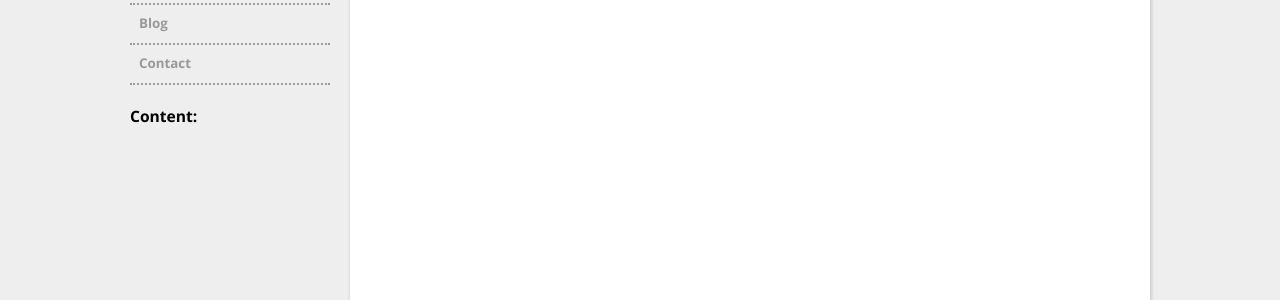
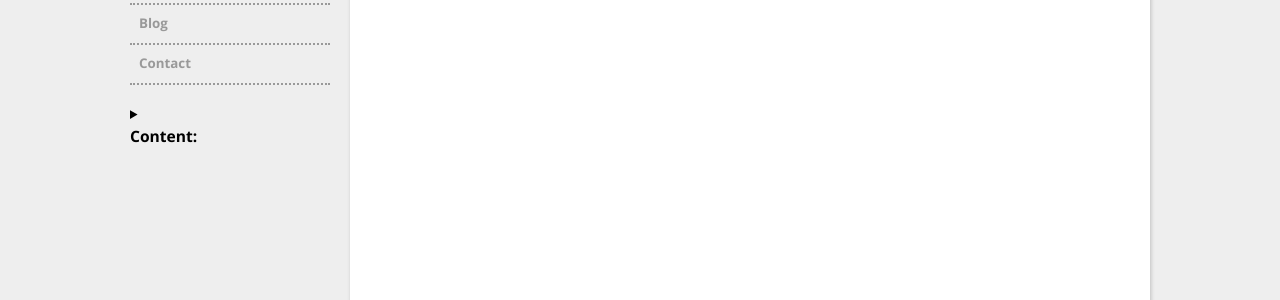
Before and after one commit to jonasblatter/jonasblatter.github.io, a Jekyll site: the page built from about.md, in a window 1280 px wide. Shown: the part 395-695 px from the top of the page. Built offline with Jekyll 4.4.1, drawn with Linux system fonts in a browser that asks for light colours; our own code applies the rules of GitHub Pages for plain Markdown files; a style sheet for code colours, icons or effects is not loaded.

Commit message:
summary toc

```diff
--- a/_layouts/page.html
+++ b/_layouts/page.html
@@ -2,8 +2,12 @@
 layout: default
 ---
 <aside class="toc">
-  <h3>Content:</h3>
-  {% include toc.html html=content %}
+  <details>
+    <summary>
+      <h3>Content:</h3>
+    </summary>
+    {% include toc.html html=content %}
+  </details>
 </aside>
 
 <main>
```
Also changed, not shown: _layouts/post.html (+6 -2 lines).
